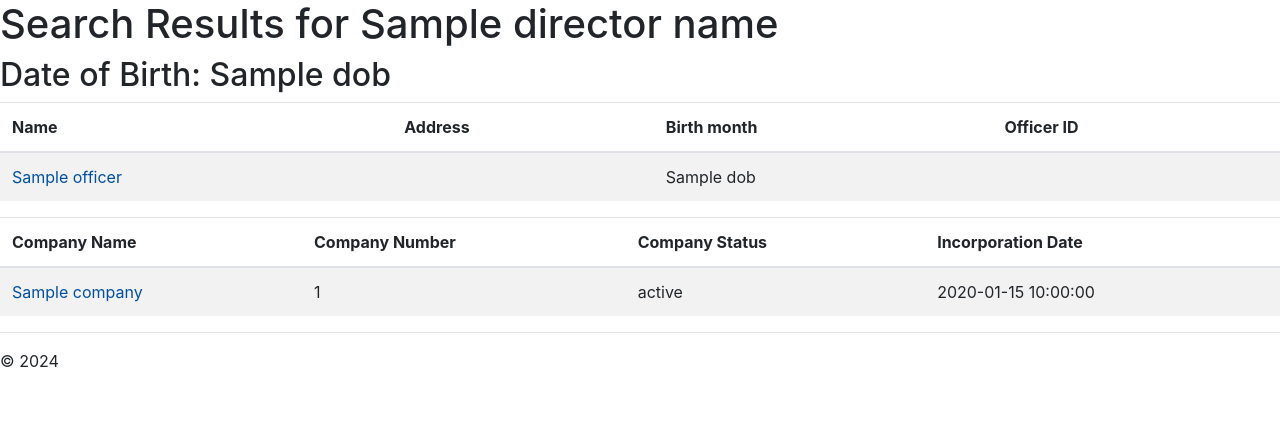
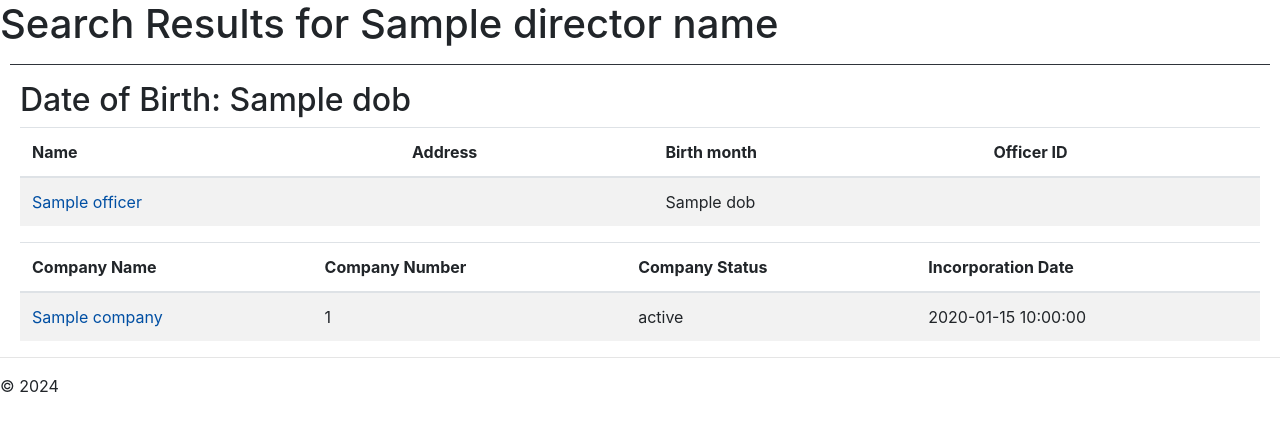
Before and after one commit to BiggestChris/Companies-House-Unlock, a Flask app: template templates/results.html in a window 1280 px wide. Shown: the part 56-487 px from the top of the page. Run offline with Flask 3, Linux system fonts and the light colour scheme; the template is opened without the code that fills it: most values are stand-ins (such as "Sample title", 1, 10 or a date in 2020).

Commit message:
HR put in to separate results
<hr> Element added in with CSS styling to split out results

```diff
--- a/static/site.css
+++ b/static/site.css
@@ -9,3 +9,13 @@
 a {
     color: #004FA3
 }
+
+.edged {
+    margin-left: 20px;
+    margin-right: 20px;
+}
+
+.edged-less {
+    margin-left: 10px;
+    margin-right: 10px;
+}
--- a/templates/index.html
+++ b/templates/index.html
@@ -18,4 +18,6 @@
 
     </form>
 
+
+
 {% endblock %}
--- a/templates/results.html
+++ b/templates/results.html
@@ -7,6 +7,8 @@
 
     {% if sorted_officers %}
         {% for dob, officers in sorted_officers.items() %}
+        <hr class="bg-dark edged-less">
+        <div class="edged">
             <h2>Date of Birth: {{ dob }}</h2>
 
             <!-- List all officers with this date of birth -->
@@ -94,7 +96,7 @@
                 <p>No associated companies found for these officers.</p>
             {% endif %}
             -->
-
+        </div>
         {% endfor %}
     {% else %}
         <p>No results found.</p>
```
